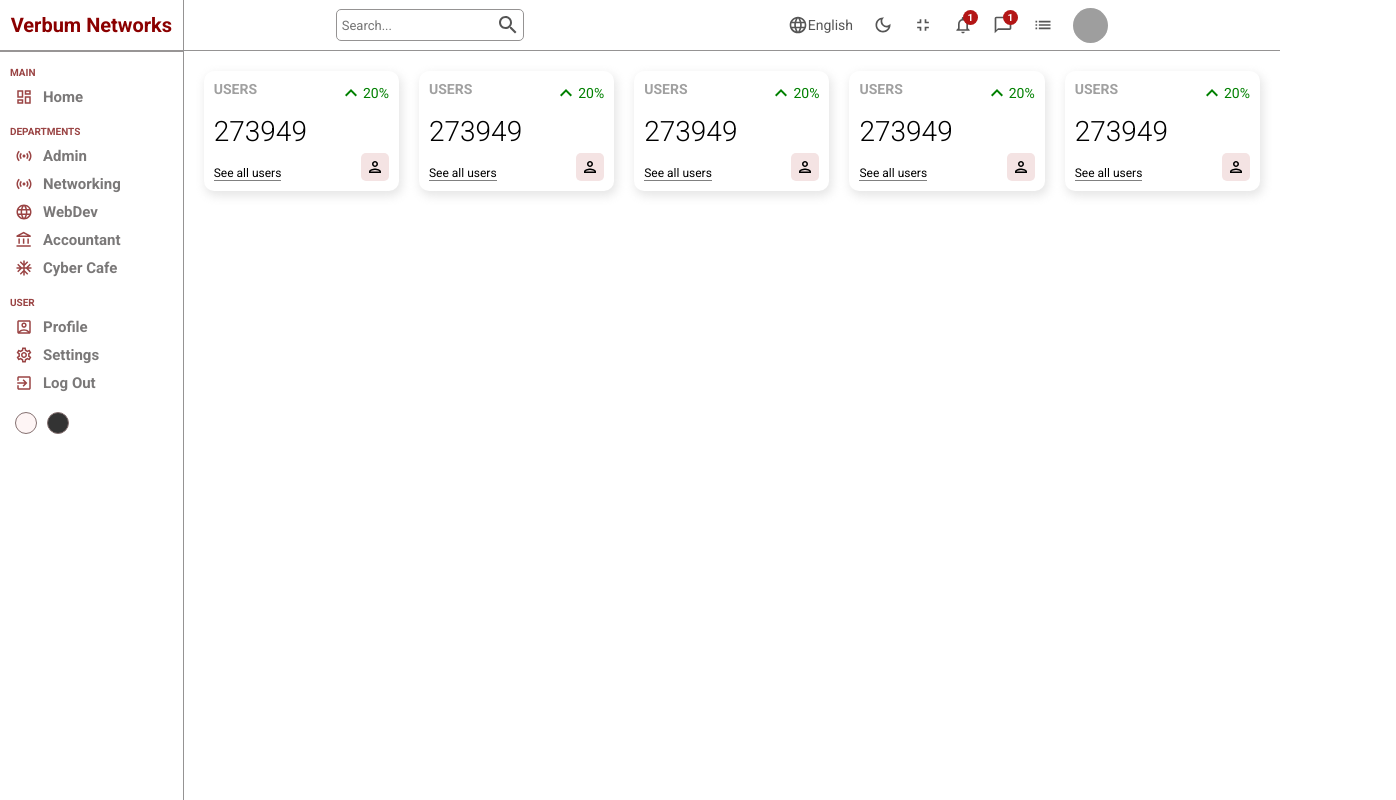
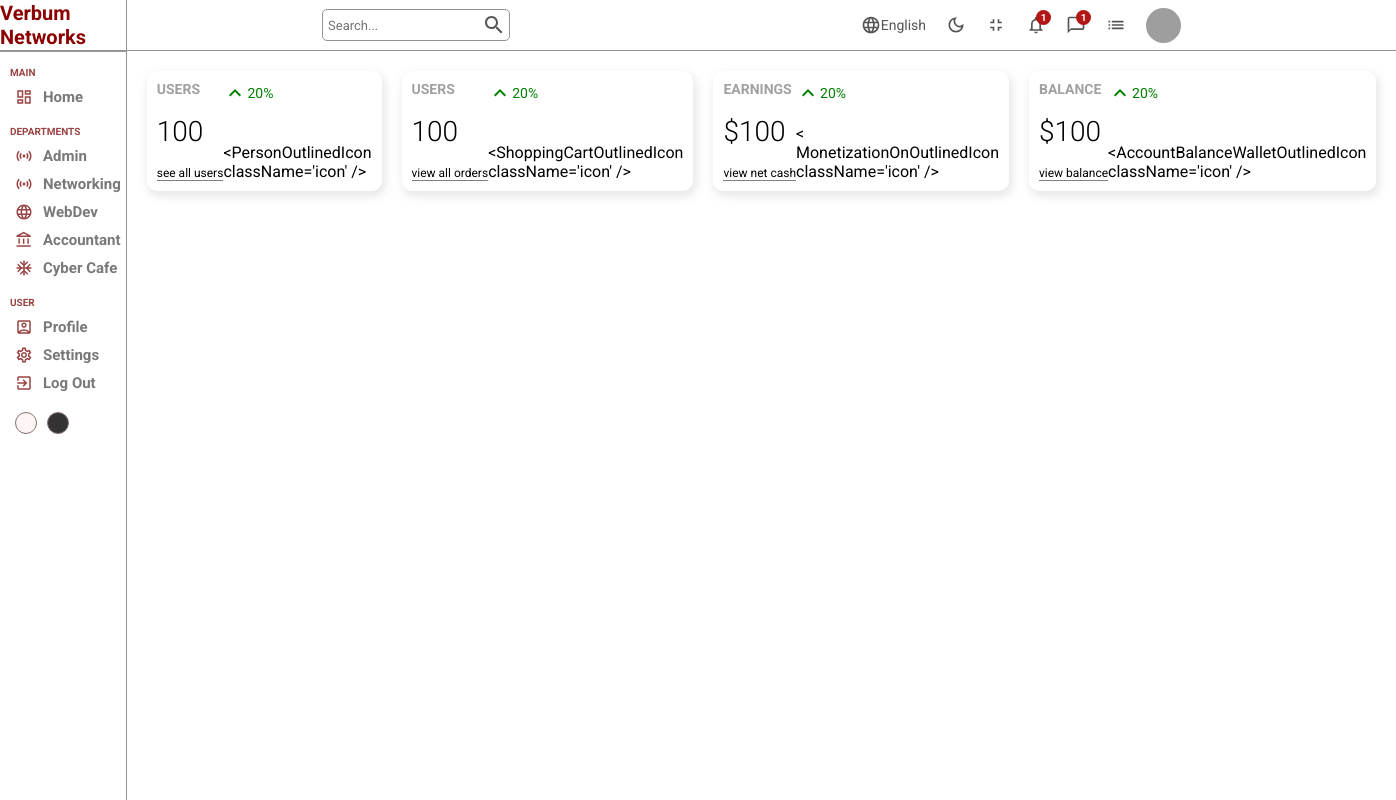
Before and after one commit to Chinwenma/dashboard, a React (Create React App) app: page / in a window 1280 px wide. Shown: the whole page, 1396 px wide, since content can reach past the window. Built offline with nearby package versions, Linux system fonts and the light colour scheme; grey boxes are pictures that could not be loaded.

Commit message:
building

```diff
--- a/src/components/widget/Widget.jsx
+++ b/src/components/widget/Widget.jsx
@@ -1,22 +1,74 @@
 
 import KeyboardArrowUpIcon from '@mui/icons-material/KeyboardArrowUp';
 import "./widget.scss"
-import { PersonOutlined } from '@mui/icons-material';
-export default function widgets (){
+import {
+    AccountBalanceWalletOutlinedIcon,
+    PersonOutlinedIcon,
+    ShoppingCartOutlinedIcon,
+    MonetizationOnOutlinedIcon
+} from '@mui/icons-material';
+
+
+export default function widgets({ type }) {
+    let data;
+    //for now
+    const amount =100
+    const diff =20
+    switch (type)
+    {
+        case "user":
+            data = {
+                title: "USERS",
+                isMoney: false,
+                link: "see all users",
+                icon: "<PersonOutlinedIcon className='icon' />",
+
+            };
+            break;
+        case "order":
+            data = {
+                title: "USERS",
+                isMoney: false,
+                link: "view all orders",
+                icon: "<ShoppingCartOutlinedIcon className='icon' />",
+
+            };
+            break;
+        case "earnings":
+            data = {
+                title: "EARNINGS",
+                isMoney: true,
+                link: "view net cash",
+                icon: "< MonetizationOnOutlinedIcon className='icon' />",
+
+            };
+            break;
+        case "balance":
+            data = {
+                title: "BALANCE",
+                isMoney: true,
+                link: "view balance",
+                icon: "<AccountBalanceWalletOutlinedIcon className='icon' />",
+
+            };
+            break;
+        default:
+            break;
+    }
     return (
         <div className="widget">
             <div className="left">
-            <span className="title">USERS</span>
-            <span className="counter">273949</span>
-            <span className="link">See all users</span>
+                <span className="title">{data.title}</span>
+                <span className="counter">{data.isMoney && "$"}{amount}</span>
+                <span className="link">{data.link}</span>
             </div>
             <div className="right">
                 <div className="percentage positive">
                     <KeyboardArrowUpIcon />
-          20%
+                    {diff}%
                 </div>
-        <PersonOutlined className='icon' />
+             {data.icon}
             </div>
         </div>
-    )
-}
+    );
+};
--- a/src/components/widget/widget.scss
+++ b/src/components/widget/widget.scss
@@ -49,7 +49,7 @@
         padding: 5px;
         border-radius: 5px;
         align-self: flex-end;
-        background-color: #f4e3e3;
+
       }
     }
   }
--- a/src/pages/main/Home.jsx
+++ b/src/pages/main/Home.jsx
@@ -10,11 +10,11 @@ export default function Home() {
             <div className="homeContainer">
                 <Navbar />
                <div className="widgets">
-                <Widget />
-                <Widget />
-                <Widget />
-                <Widget />
-                <Widget />
+                <Widget type="user" />
+                <Widget type="order" />
+                <Widget type="earnings"/>
+                <Widget type="balance" />
+
 
                </div>
             </div>
```
Lines whose indentation alone changed are shown as unchanged.
